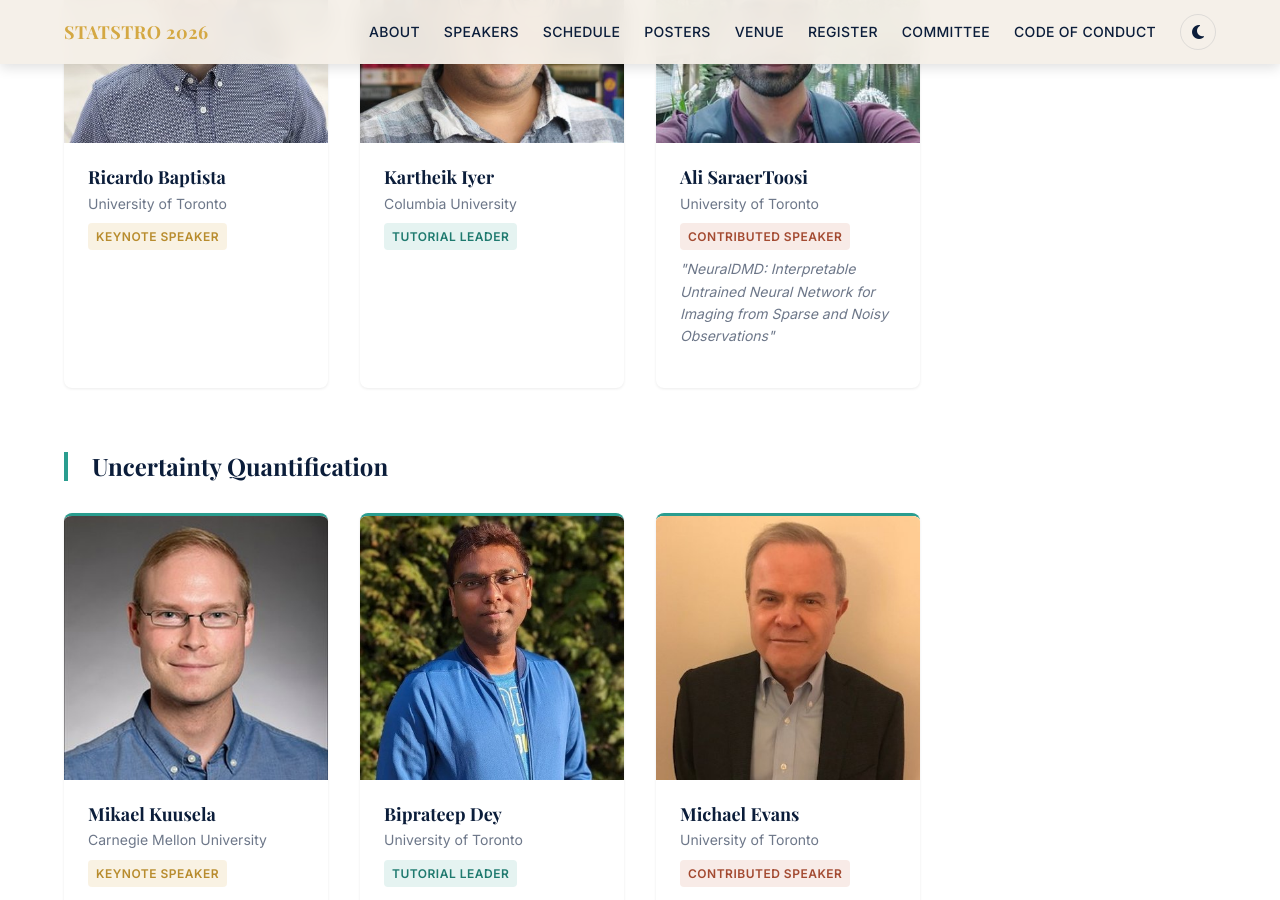
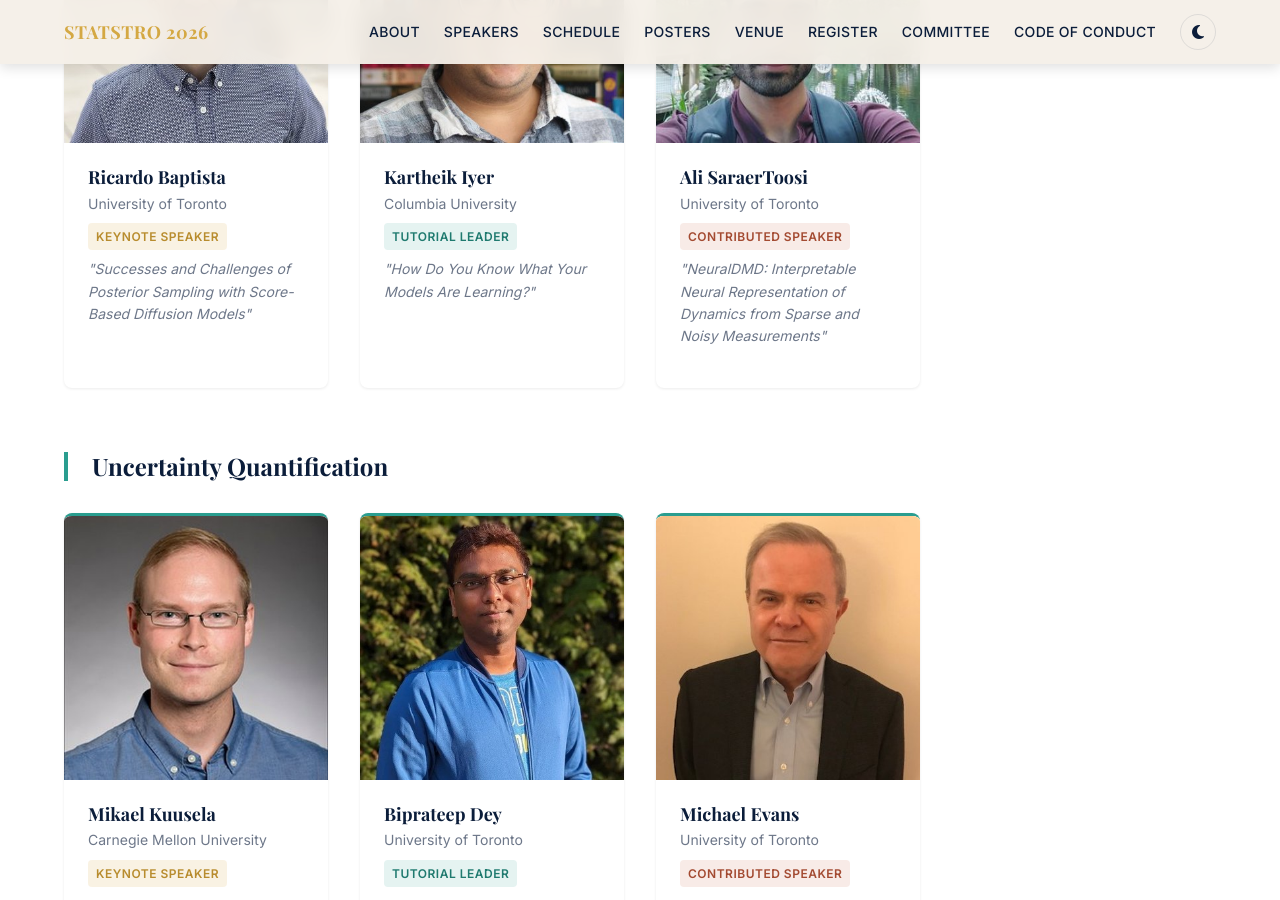
Before and after one commit to joshspeagle/STATSTRO, a Jekyll site: the page built from index.html, in a window 1280 px wide and 900 px high, scrolled down 2281 px. Built offline with Jekyll 4.4.1, drawn with Linux system fonts in a browser that asks for light colours; some web fonts are replaced; some of the changed text lies outside the part shown.

Commit message:
Fill in first batch of talk and tutorial titles
Add confirmed titles (schedule + speaker cards) for:
- Radu Craiu, Mikael Kuusela, Ricardo Baptista (keynotes)
- Yichen Ji, Kartheik Iyer (tutorials)
- Peter Behroozi (contributed)
And update the final titles for Ali SaraerToosi and Michael Evans,
replacing the earlier tracker placeholders.

Only Justine Zeghal (keynote) and Biprateep Dey (tutorial) remain TBD.

Co-Authored-By: Claude Opus 4.8 <noreply@anthropic.com>
Claude-Session: https://claude.ai/code/session_015VcBYHxUG751wLYp2KJ5FK

```diff
--- a/_data/schedule_day1.yml
+++ b/_data/schedule_day1.yml
@@ -9,7 +9,7 @@
 
 # Morning Session: Deep Learning
 - time: "9:40 – 10:40"
-  title: "TBD"
+  title: "Successes and Challenges of Posterior Sampling with Score-Based Diffusion Models"
   type: keynote
   session: ml
   speaker: "Ricardo Baptista"
@@ -21,7 +21,7 @@
   type: break
 
 - time: "10:55 – 11:40"
-  title: "TBD"
+  title: "How Do You Know What Your Models Are Learning?"
   type: tutorial
   session: ml
   speaker: "Kartheik Iyer"
@@ -29,7 +29,7 @@
   description: "Hands-on coding tutorial — 45 min (Jupyter/Colab), delivered remotely"
 
 - time: "11:40 – 12:10"
-  title: "NeuralDMD: Interpretable Untrained Neural Network for Imaging from Sparse and Noisy Observations"
+  title: "NeuralDMD: Interpretable Neural Representation of Dynamics from Sparse and Noisy Measurements"
   type: contributed
   session: ml
   speaker: "Ali SaraerToosi"
@@ -56,7 +56,7 @@
 
 # Afternoon Session: Uncertainty Quantification
 - time: "14:30 – 15:30"
-  title: "TBD"
+  title: "Statistical Foundations of Uncertainty Quantification for Physicists in the Era of Machine Learning"
   type: keynote
   session: uq
   speaker: "Mikael Kuusela"
@@ -76,7 +76,7 @@
   description: "Hands-on coding tutorial — 45 min (Jupyter/Colab)"
 
 - time: "16:30 – 17:00"
-  title: "Measuring Statistical Evidence Using Relative Belief"
+  title: "Confidence, Statistical Evidence and Relative Belief with Applications to a Problem in Particle Physics"
   type: contributed
   session: uq
   speaker: "Michael Evans"
--- a/_data/schedule_day2.yml
+++ b/_data/schedule_day2.yml
@@ -5,7 +5,7 @@
 
 # Morning Session: Sampling Techniques
 - time: "9:30 – 10:30"
-  title: "TBD"
+  title: "The Universe of Sampling: Notes from a Statistical Odyssey"
   type: keynote
   session: sampling
   speaker: "Radu Craiu"
@@ -17,7 +17,7 @@
   type: break
 
 - time: "10:45 – 11:30"
-  title: "TBD"
+  title: "Bayesian Workflow Using PyMC"
   type: tutorial
   session: sampling
   speaker: "Yichen Ji"
@@ -25,7 +25,7 @@
   description: "Hands-on coding tutorial — 45 min (Jupyter/Colab)"
 
 - time: "11:30 – 12:00"
-  title: "TBD"
+  title: "The Ray Tracing Sampler: Bayesian Sampling of Neural Networks for Everyone"
   type: contributed
   session: sampling
   speaker: "Peter Behroozi"
--- a/_data/speakers.yml
+++ b/_data/speakers.yml
@@ -3,7 +3,7 @@
   affiliation: "University of Toronto"
   role: keynote
   session: sampling
-  talk_title: "TBD"
+  talk_title: "The Universe of Sampling: Notes from a Statistical Odyssey"
   photo: "radu-craiu.jpg"
   bio: ""
   website: "https://utstat.toronto.edu/craiu/"
@@ -12,7 +12,7 @@
   affiliation: "Carnegie Mellon University"
   role: keynote
   session: uq
-  talk_title: "TBD"
+  talk_title: "Statistical Foundations of Uncertainty Quantification for Physicists in the Era of Machine Learning"
   photo: "mikael-kuusela.jpg"
   bio: ""
   website: "https://www.stat.cmu.edu/~mkuusela/"
@@ -21,7 +21,7 @@
   affiliation: "University of Toronto"
   role: keynote
   session: ml
-  talk_title: "TBD"
+  talk_title: "Successes and Challenges of Posterior Sampling with Score-Based Diffusion Models"
   photo: "ricardo-baptista.jpg"
   bio: ""
   website: "https://www.ricardobaptista.com/"
@@ -40,7 +40,7 @@
   affiliation: "University of Toronto"
   role: tutorial
   session: sampling
-  talk_title: "TBD"
+  talk_title: "Bayesian Workflow Using PyMC"
   photo: "yichen-ji.jpg"
   bio: ""
   website: "https://user-jiyichen.github.io/"
@@ -59,7 +59,7 @@
   affiliation: "Columbia University"
   role: tutorial
   session: ml
-  talk_title: "TBD"
+  talk_title: "How Do You Know What Your Models Are Learning?"
   photo: "kartheik-iyer.jpg"
   bio: ""
   website: "https://kartheikiyer.github.io/"
@@ -78,7 +78,7 @@
   affiliation: "University of Arizona"
   role: contributed
   session: sampling
-  talk_title: "TBD"
+  talk_title: "The Ray Tracing Sampler: Bayesian Sampling of Neural Networks for Everyone"
   photo: "peter-behroozi.jpg"
   bio: ""
   website: "https://www.as.arizona.edu/people/faculty/peter-behroozi-0"
@@ -87,7 +87,7 @@
   affiliation: "University of Toronto"
   role: contributed
   session: uq
-  talk_title: "Measuring Statistical Evidence Using Relative Belief"
+  talk_title: "Confidence, Statistical Evidence and Relative Belief with Applications to a Problem in Particle Physics"
   photo: "michael-evans.jpg"
   bio: ""
   website: "https://utstat.utoronto.ca/mikevans/"
@@ -96,7 +96,7 @@
   affiliation: "University of Toronto"
   role: contributed
   session: ml
-  talk_title: "NeuralDMD: Interpretable Untrained Neural Network for Imaging from Sparse and Noisy Observations"
+  talk_title: "NeuralDMD: Interpretable Neural Representation of Dynamics from Sparse and Noisy Measurements"
   photo: "ali-saraertoosi.jpg"
   bio: ""
   website: "https://ali-saraertoosi.vercel.app/"
```
